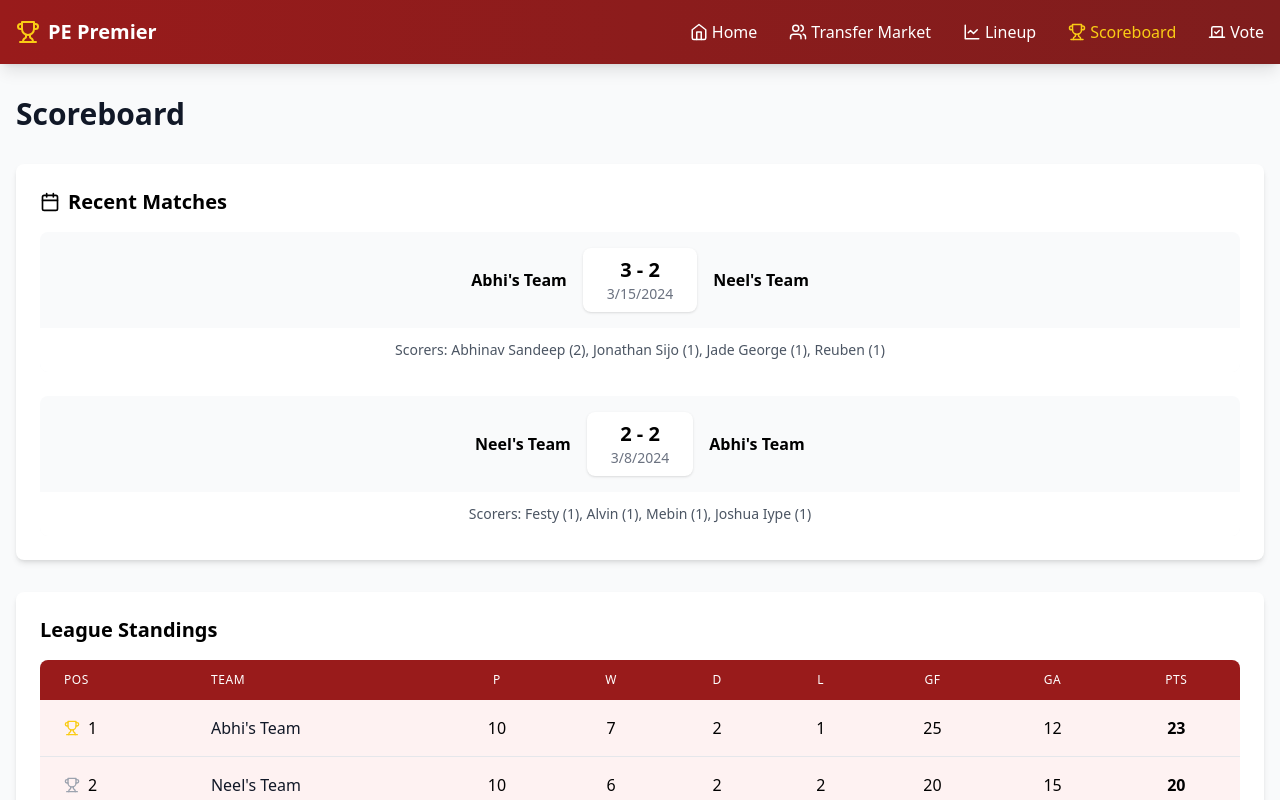
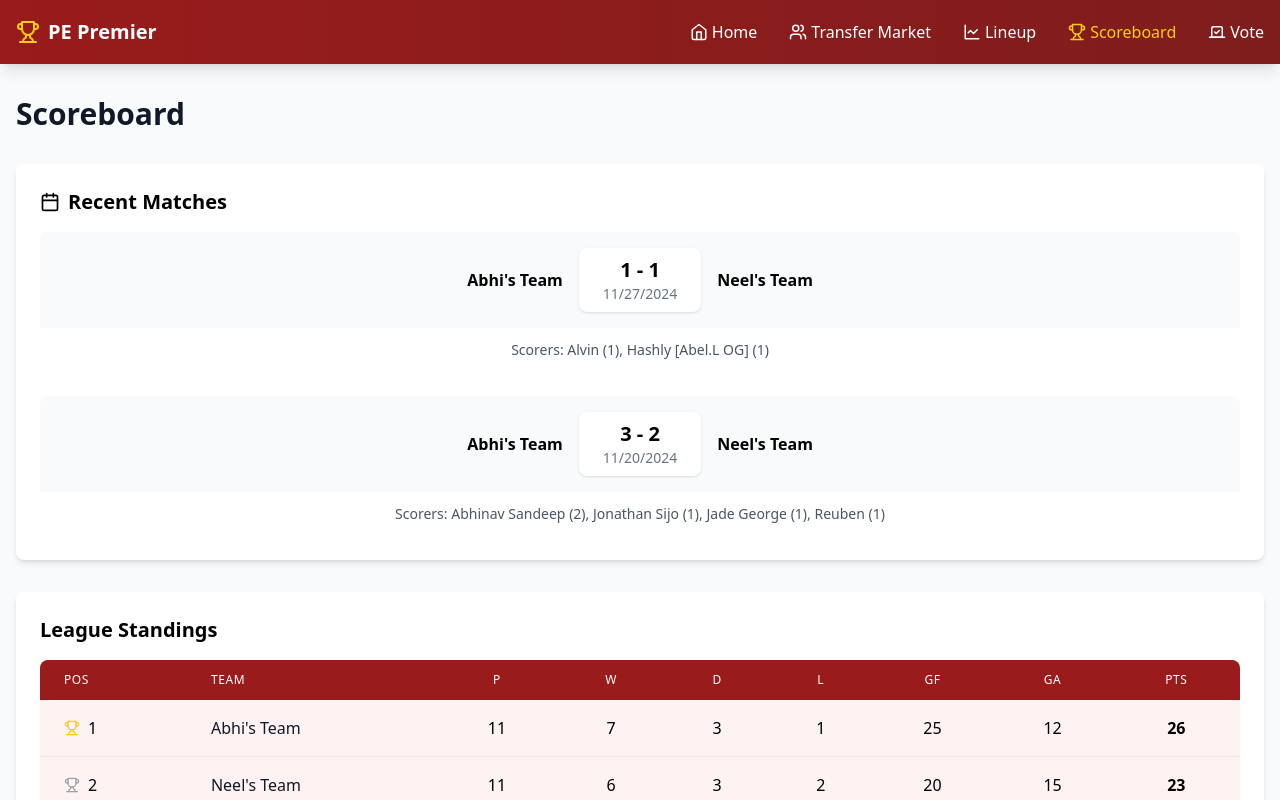
Before and after one commit to AlvinPlayz23/PE-PREMIER-S2, a React (Vite) app: page /scoreboard in a window 1280 px wide. Shown: the top 800 px of the page. Built offline with nearby package versions, Linux system fonts and the light colour scheme.

Commit message:
Update Scoreboard.tsx

```diff
--- a/src/pages/Scoreboard.tsx
+++ b/src/pages/Scoreboard.tsx
@@ -8,28 +8,26 @@ const RECENT_MATCHES = [
     id: 1,
     homeTeam: "Abhi's Team",
     awayTeam: "Neel's Team",
+    homeScore: 1,
+    awayScore: 1,
+    date: '2024-11-27',
+    scorers: [
+      { name: "Alvin", team: "Neel's Team", goals: 1 },
+      { name: "Hashly [Abel.L OG]", team: "Abhi's Team", goals: 1 }
+    ]
+  },
+  {
+    id: 1,
+    homeTeam: "Abhi's Team",
+    awayTeam: "Neel's Team",
     homeScore: 3,
     awayScore: 2,
-    date: '2024-03-15',
+    date: '2024-11-20',
     scorers: [
       { name: "Abhinav Sandeep", team: "Abhi's Team", goals: 2 },
       { name: "Jonathan Sijo", team: "Abhi's Team", goals: 1 },
       { name: "Jade George", team: "Neel's Team", goals: 1 },
       { name: "Reuben", team: "Neel's Team", goals: 1 }
-    ]
-  },
-  {
-    id: 2,
-    homeTeam: "Neel's Team",
-    awayTeam: "Abhi's Team",
-    homeScore: 2,
-    awayScore: 2,
-    date: '2024-03-08',
-    scorers: [
-      { name: "Festy", team: "Neel's Team", goals: 1 },
-      { name: "Alvin", team: "Neel's Team", goals: 1 },
-      { name: "Mebin", team: "Abhi's Team", goals: 1 },
-      { name: "Joshua Iype", team: "Abhi's Team", goals: 1 }
     ]
   }
 ];
@@ -38,24 +36,24 @@ const STANDINGS = [
   {
     position: 1,
     team: "Abhi's Team",
-    played: 10,
+    played: 11,
     won: 7,
-    drawn: 2,
+    drawn: 3,
     lost: 1,
     goalsFor: 25,
     goalsAgainst: 12,
-    points: 23,
+    points: 26,
   },
   {
     position: 2,
     team: "Neel's Team",
-    played: 10,
+    played: 11,
     won: 6,
-    drawn: 2,
+    drawn: 3,
     lost: 2,
     goalsFor: 20,
     goalsAgainst: 15,
-    points: 20,
+    points: 23,
   }
 ];
 
```
